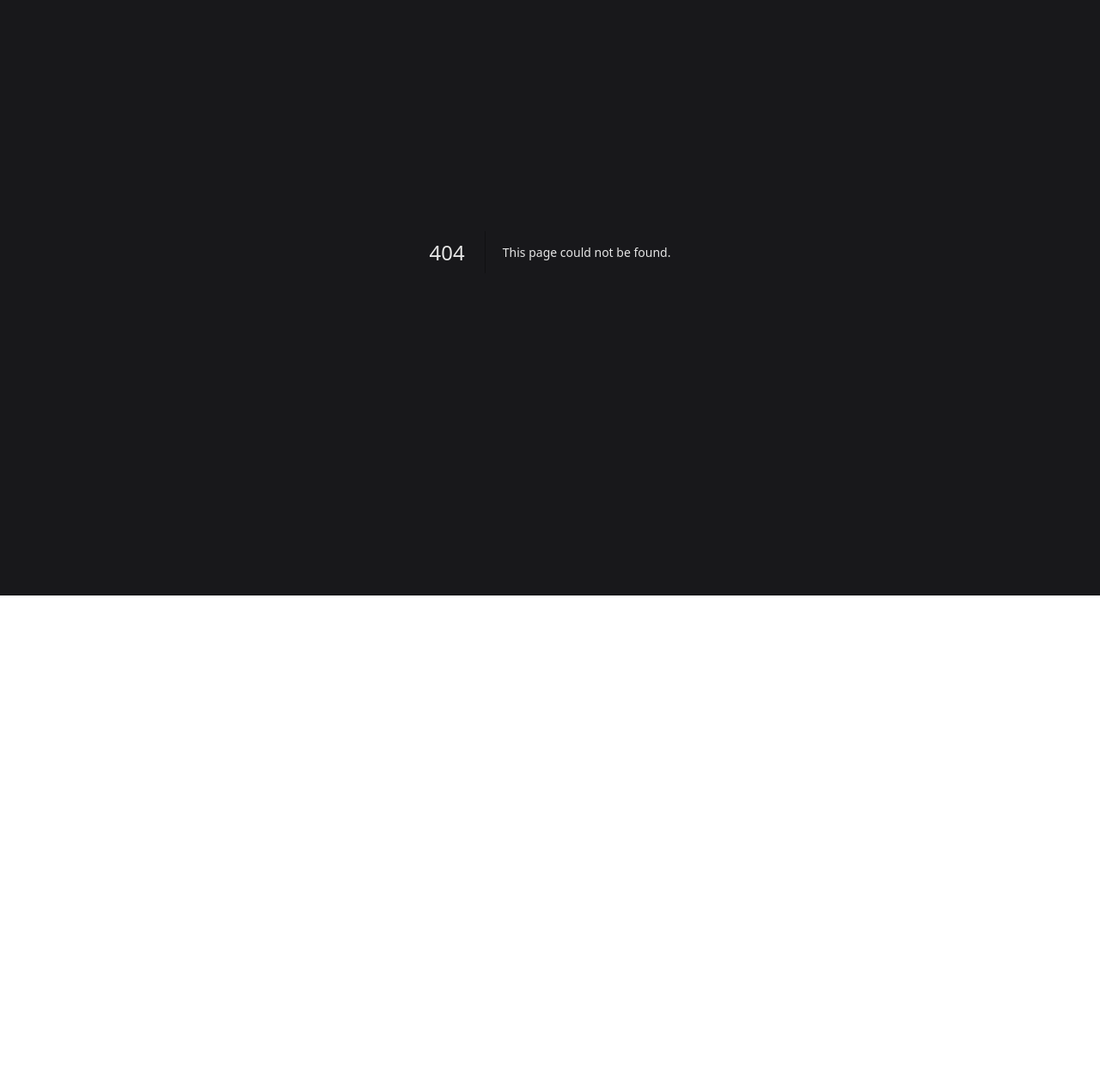
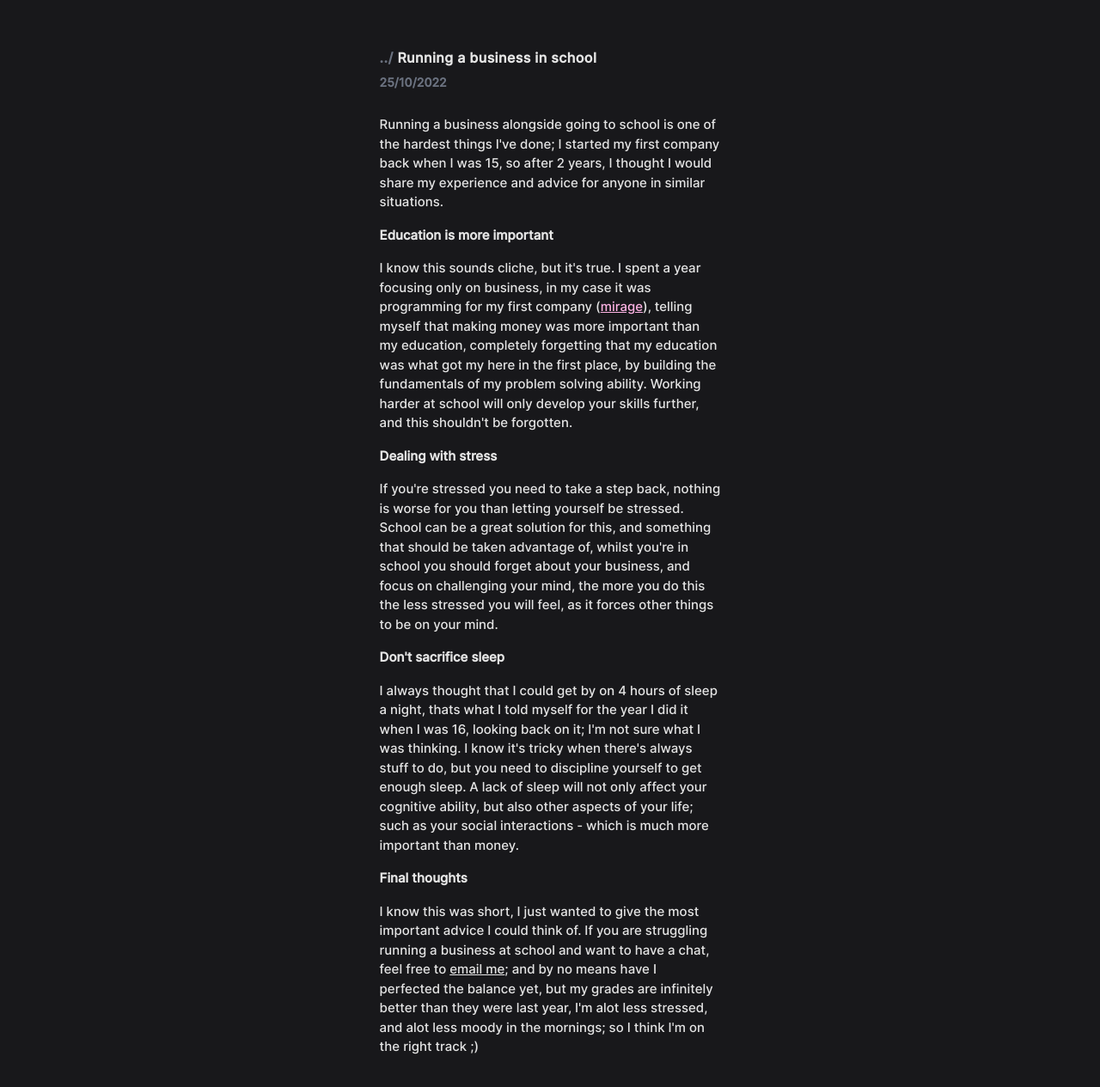
Before and after one commit to purchasable/website, a Next.js app: page /notes/running-a-business-in-school in a window 1280 px wide. Before the commit this address had no page. Shown: the part 107-1372 px from the top of the page at 86% size. Before the commit the page ends 800 px from the top, so only its background shows below. Built offline with nearby package versions, Linux system fonts and the light colour scheme.

Commit message:
added post

```diff
--- a/pages/notes.tsx
+++ b/pages/notes.tsx
@@ -7,15 +7,15 @@ const posts = [
         year: 2022,
         posts: [
             {
+                title: "Running a business in school",
+                date: "25/10",
+                slug: "running-a-business-in-school",
+            },
+            {
                 title: "A new website",
                 date: "24/10",
                 slug: "new-website",
             },
-            // {
-            //     title: "Running a business in school",
-            //     date: "24/10",
-            //     slug: "school-life-balance",
-            // },
         ],
     },
 ];
--- a/pages/notes/new-website.tsx
+++ b/pages/notes/new-website.tsx
@@ -8,8 +8,8 @@ const PostDetails = {
 const NewWebsite = () => {
     return (
         <div className="bg-zinc-900">
-            <div className="py-20 px-10 xl:px-[34.5%] lg:px-[20%] space-y-6 text-[15px] bg-zinc-900 font-inter font-normal divide-zinc-700">
-                <div className="space-y-1">
+            <div className="py-20 px-10 xl:px-[34.5%] lg:px-[20%] space-y-4 text-[15px] bg-zinc-900 font-inter font-normal divide-zinc-700">
+                <div className="space-y-1 pb-3">
                     <h1 className="leading-7 font-inter font-semibold text-[16px] tracking-tight lg:tracking-wide lg:mt-20 bg-zinc-900">
                         <a
                             className="text-gray-500 hover:text-neutral-600"
--- /dev/null
+++ b/pages/notes/running-a-business-in-school.tsx
@@ -0,0 +1,91 @@
+import React from "react";
+
+const PostDetails = {
+    title: "Running a business in school",
+    date: "25/10/2022",
+};
+
+const NewWebsite = () => {
+    return (
+        <div className="bg-zinc-900">
+            <div className="py-20 px-10 xl:px-[34.5%] lg:px-[20%] space-y-4 text-[15px] bg-zinc-900 font-inter font-normal divide-zinc-700">
+                <div className="space-y-1 pb-3">
+                    <h1 className="leading-7 font-inter font-semibold text-[16px] tracking-tight lg:tracking-wide lg:mt-20 bg-zinc-900">
+                        <a
+                            className="text-gray-500 hover:text-neutral-600"
+                            href="/notes"
+                        >
+                            ../
+                        </a>{" "}
+                        {PostDetails.title}
+                    </h1>
+                    <p className="text-gray-500 font-semibold text-[14px]">
+                        {PostDetails.date}
+                    </p>
+                </div>
+                <p>
+                    Running a business alongside going to school is one of the
+                    hardest things I've done; I started my first company back
+                    when I was 15, so after 2 years, I thought I would share my
+                    experience and advice for anyone in similar situations.
+                </p>
+                <h2 className="font-bold">Education is more important</h2>
+                <p>
+                    I know this sounds cliche, but it's true. I spent a year
+                    focusing only on business, in my case it was programming for
+                    my first company (
+                    <a
+                        href="https://www.miragebots.io"
+                        target={"_blank"}
+                        className="underline text-[#ffb3e4]"
+                    >
+                        mirage
+                    </a>
+                    ), telling myself that making money was more important than
+                    my education, completely forgetting that my education was
+                    what got my here in the first place, by building the
+                    fundamentals of my problem solving ability. Working harder
+                    at school will only develop your skills further, and this
+                    shouldn't be forgotten.
+                </p>
+                <h2 className="font-bold">Dealing with stress</h2>
+                <p>
+                    If you're stressed you need to take a step back, nothing is
+                    worse for you than letting yourself be stressed. School can
+                    be a great solution for this, and something that should be
+                    taken advantage of, whilst you're in school you should
+                    forget about your business, and focus on challenging your
+                    mind, the more you do this the less stressed you will feel,
+                    as it forces other things to be on your mind.
+                </p>
+                <h2 className="font-bold">Don't sacrifice sleep</h2>
+                <p>
+                    I always thought that I could get by on 4 hours of sleep a
+                    night, thats what I told myself for the year I did it when I
+                    was 16, looking back on it; I'm not sure what I was
+                    thinking. I know it's tricky when there's always stuff to
+                    do, but you need to discipline yourself to get enough sleep.
+                    A lack of sleep will not only affect your cognitive ability,
+                    but also other aspects of your life; such as your social
+                    interactions - which is much more important than money.
+                </p>
+                <h2 className="font-bold">Final thoughts</h2>
+                <p>
+                    I know this was short, I just wanted to give the most
+                    important advice I could think of. If you are struggling
+                    running a business at school and want to have a chat, feel
+                    free to{" "}
+                    <a href="mailto:hi@joseph.sh" className="underline">
+                        email me
+                    </a>
+                    ; and by no means have I perfected the balance yet, but my
+                    grades are infinitely better than they were last year, I'm
+                    alot less stressed, and alot less moody in the mornings; so
+                    I think I'm on the right track ;)
+                </p>
+            </div>
+        </div>
+    );
+};
+
+export default NewWebsite;
```
